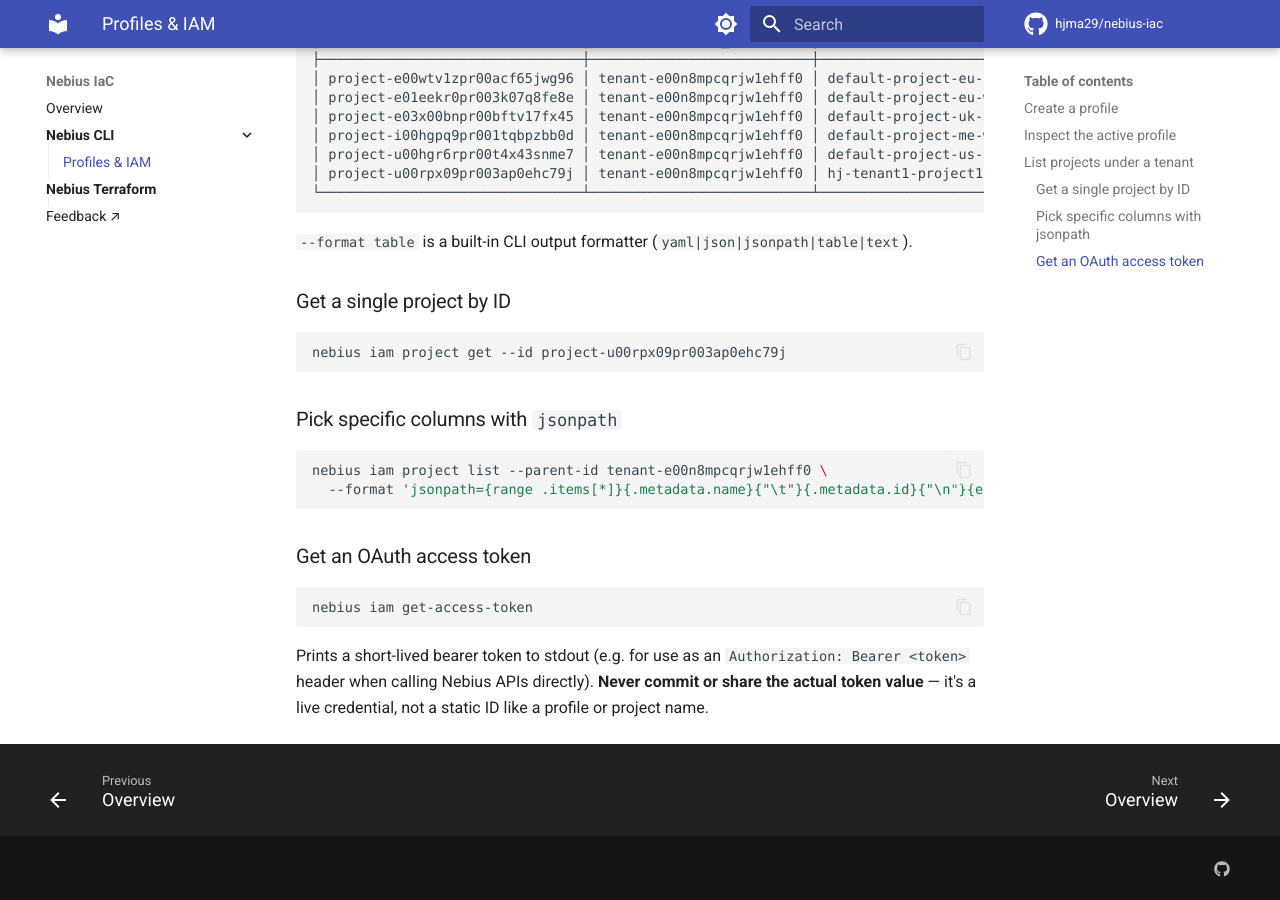
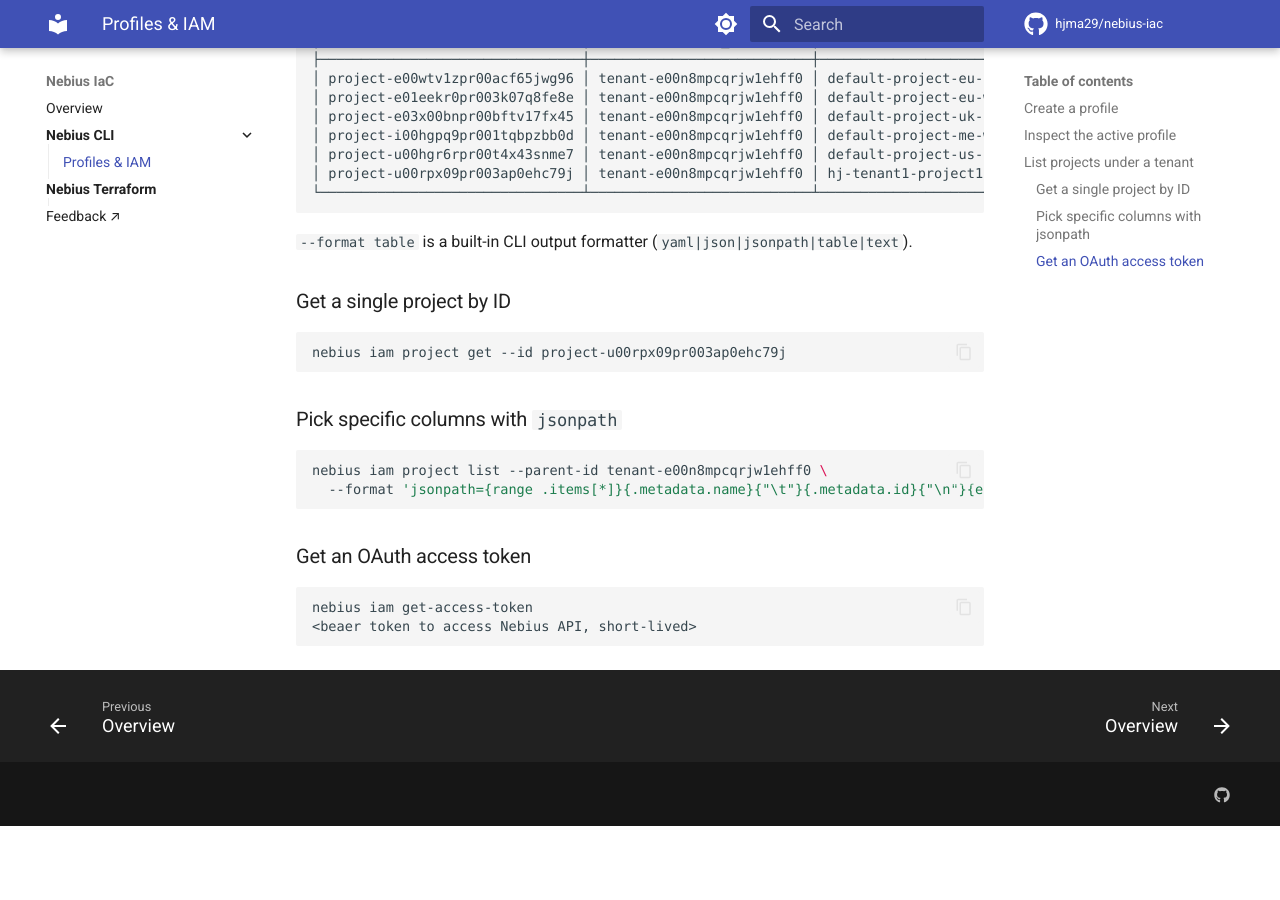
Before and after one commit to hjma29/nebius-iac, an MkDocs documentation site: the page built from docs/cli/profile-iam.md, in a window 1280 px wide and 900 px high, scrolled down 890 px. Built offline with MkDocs 1.6.1 and Material for MkDocs 9.7.7, drawn with Linux system fonts in a browser that asks for light colours; comment, search, counter and statistics services are not loaded; after the commit the page ends 1716 px from its top, so only the background shows below that.

Commit message:
1st commit

````diff
--- a/docs/cli/profile-iam.md
+++ b/docs/cli/profile-iam.md
@@ -73,8 +73,5 @@ nebius iam project list --parent-id tenant-e00n8mpcqrjw1ehff0 \
 
 ```bash
 nebius iam get-access-token
+<beaer token to access Nebius API, short-lived>
 ```
-
-Prints a short-lived bearer token to stdout (e.g. for use as an `Authorization: Bearer <token>`
-header when calling Nebius APIs directly). **Never commit or share the actual token value** — it's
-a live credential, not a static ID like a profile or project name.
````
